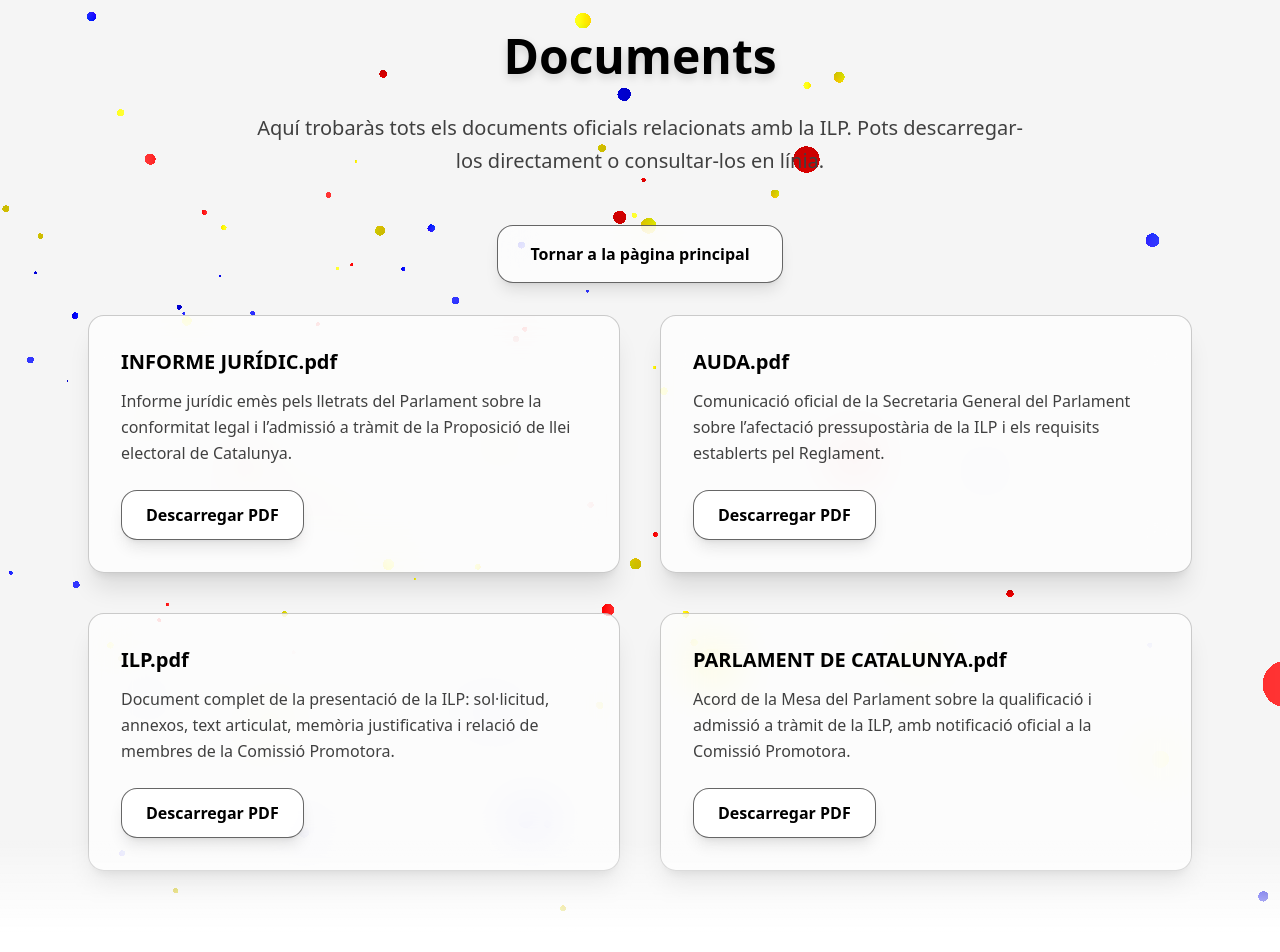
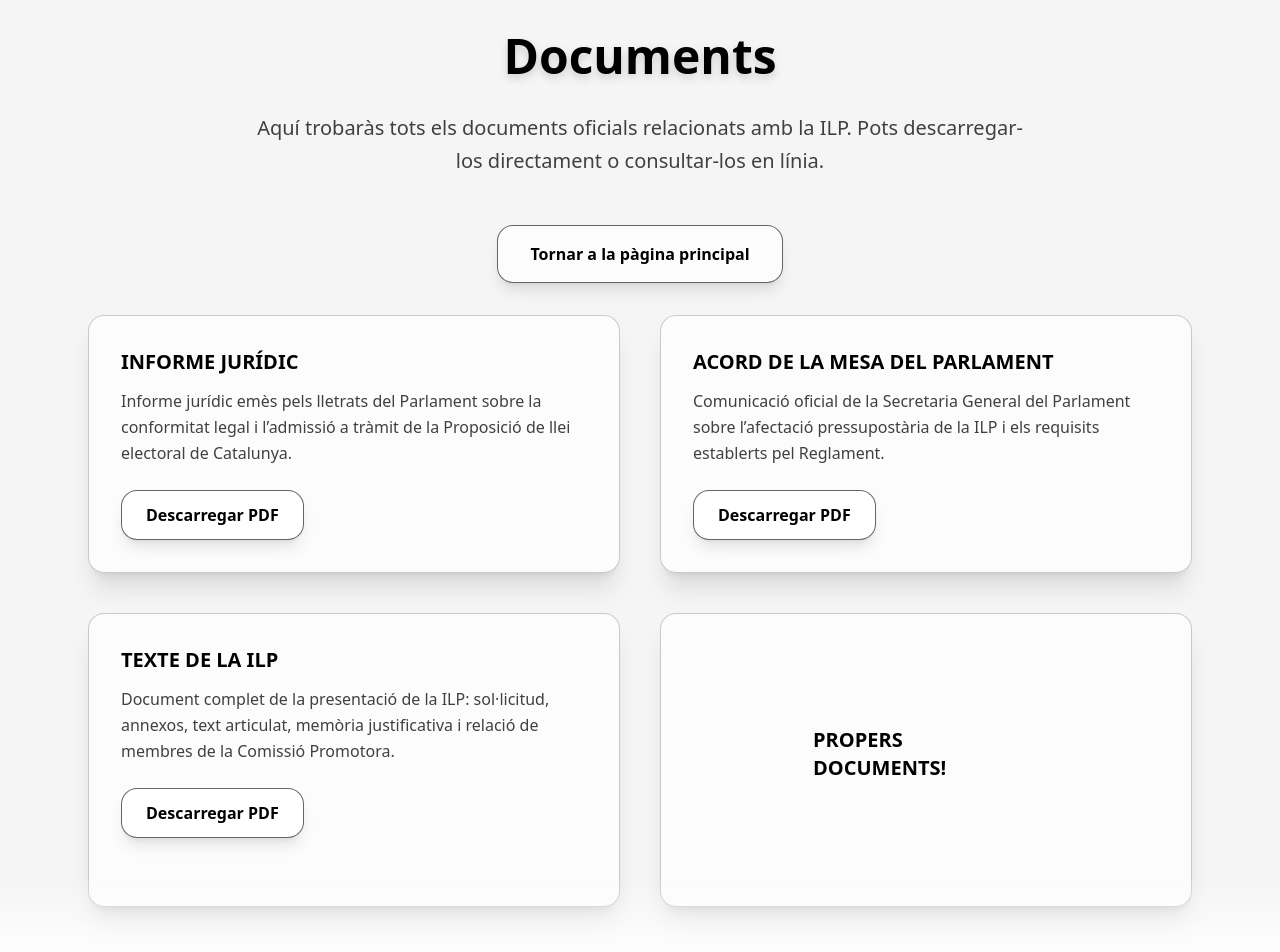
Before and after one commit to Eab0u/Catalan-Petition-Website, a React (Vite) app in the folder petition-site/: page /documents in a window 1280 px wide. Shown: the top 952 px of the page. Built offline with nearby package versions, Linux system fonts and the light colour scheme.

Commit message:
Award Changes

```diff
--- a/petition-site/package.json
+++ b/petition-site/package.json
@@ -16,7 +16,7 @@
     "@hookform/resolvers": "^5.2.1",
     "axios": "^1.11.0",
     "clsx": "^2.1.1",
-    "firebase": "^12.2.1",
+    "firebase": "^12.7.0",
     "gsap": "^3.13.0",
     "lenis": "^1.3.11",
     "lucide-react": "^0.545.0",
--- a/petition-site/src/App.tsx
+++ b/petition-site/src/App.tsx
@@ -55,20 +55,6 @@ function App() {
           dark:bg-black dark:text-white
         "
       >
-        {/* Particle background */}
-        <div className="absolute inset-0 z-0">
-          <Particles
-            particleColors={["#ff0000", "#ffee00", "#0004ff"]}
-            particleCount={300}
-            particleSpread={10}
-            speed={0.15}
-            particleBaseSize={300}
-            moveParticlesOnHover={true}
-            alphaParticles={false}
-            disableRotation={false}
-          />
-        </div>
-
         {/* Content + rotating text now share the same stable z-layer */}
         <div className="relative z-10 max-w-4xl px-6 flex flex-col items-center mt-30">
 
@@ -83,7 +69,7 @@ function App() {
                   "Dona suport a Catalunya!",
                 ]}
                 typingSpeed={60}
-                pauseDuration={2500}
+                pauseDuration={5000}
                 showCursor={true}
                 cursorCharacter="|"
                 className="whitespace-nowrap"
@@ -111,7 +97,7 @@ function App() {
             Signa la Petició
           </button>
 
-          <RotatingQA items={rotatingTexts} interval={5000} fadeDuration={500} />
+          <RotatingQA items={rotatingTexts} interval={7500} fadeDuration={500} />
         </div>
 
         {/* Bottom fade */}
@@ -456,7 +442,7 @@ function App() {
       <section
         id="FAQ"
         className="
-          relative scroll-mt-40
+          relative scroll-mt-24
           bg-white text-neutral-900
           dark:bg-black dark:text-white
         "
@@ -469,33 +455,30 @@ function App() {
           "
           style={{ minHeight: "80vh" }}
         >
-          {/* Left side: FAQ */}
-          <div className="flex flex-col justify-center items-center md:items-start md:pl-10 lg:pl-20">
+
+          <div className="md:col-span-2 flex justify-center w-full">
             <div className="w-full max-w-3xl">
               <Faqs />
             </div>
           </div>
-
-          {/* Right side: Contact card */}
-          <div className="flex justify-center md:justify-center items-center mb-10 sm:mb-0">
-            <ProfileCard
-              avatarUrl="/RahulPic.png"
-              miniAvatarUrl="/hq720.png"
-              iconUrl="/iconpattern.png"
-              grainUrl="/grain.png"
-              name="Rahul M-I"
-              title="Big Fella"
-              handle="Eab0u"
-              status="Online"
-              contactText="Contact"
-              onContactClick={() =>
-                alert("Lloc web properament! \nEmail: rahulm7411@gmail.com")
-              }
-            />
-          </div>
         </div>
       </section>
 
+      {/* Creator Info */}
+      <div className="w-full bg-black text-white py-10">
+        <div className="mx-auto max-w-8xl px-6 sm:px-10 md:px-20 text-center text-sm">
+          <p className="font-medium">Creat pel Rahul Manchanda Izquierdo</p>
+          <p className="opacity-80">Universitat de Maryland, College Park</p>
+          <p className="mt-1">
+            <a
+              href="mailto:rman7411@gmail.com"
+              className="opacity-80 hover:opacity-100 transition-opacity"
+            >
+              rman7411@gmail.com
+            </a>
+          </p>
+        </div>
+      </div>
     </>
   );
 }
--- a/petition-site/src/components/NavBar.tsx
+++ b/petition-site/src/components/NavBar.tsx
@@ -145,7 +145,7 @@ export default function NavBar() {
         </button>
       </div>
 
-      {/* ✅ Mobile Dropdown */}
+      {/* Mobile Dropdown */}
       {open && (
         <div
           id="mobile-dropdown"
--- a/petition-site/src/components/ThemeToggle.tsx
+++ b/petition-site/src/components/ThemeToggle.tsx
@@ -19,7 +19,7 @@ export default function ThemeToggle() {
         focus:outline-none focus-visible:ring-2 focus-visible:ring-blue-500
       "
     >
-      {isDark ? "☀️ Llum" : "🌙 Fosc"}
+      {isDark ? "☀️ Clar" : "🌙 Fosc"}
     </button>
   );
 }
--- a/petition-site/src/pages/Documents.tsx
+++ b/petition-site/src/pages/Documents.tsx
@@ -13,19 +13,6 @@ export default function Documents() {
         bg-neutral-100 dark:bg-black transition-colors duration-300
       "
     >
-      {/* Background Particles */}
-      <div className="absolute inset-0">
-        <Particles
-          particleColors={["#ff0000", "#ffee00", "#0004ff"]}
-          particleCount={250}
-          particleSpread={10}
-          speed={0.15}
-          particleBaseSize={300}
-          moveParticlesOnHover
-          alphaParticles={false}
-          disableRotation={false}
-        />
-      </div>
 
       <div className="relative z-10 max-w-6xl w-full px-6 pt-8 pb-16 space-y-8">
 
@@ -74,7 +61,7 @@ export default function Documents() {
               "
             >
               <h3 className="text-xl font-semibold mb-3 text-black dark:text-white">
-                INFORME JURÍDIC.pdf
+                INFORME JURÍDIC
               </h3>
 
               <p className="text-neutral-700 dark:text-gray-300 mb-6 leading-relaxed">
@@ -108,7 +95,7 @@ export default function Documents() {
               "
             >
               <h3 className="text-xl font-semibold mb-3 text-black dark:text-white">
-                AUDA.pdf
+                ACORD DE LA MESA DEL PARLAMENT
               </h3>
 
               <p className="text-neutral-700 dark:text-gray-300 mb-6 leading-relaxed">
@@ -142,7 +129,7 @@ export default function Documents() {
               "
             >
               <h3 className="text-xl font-semibold mb-3 text-black dark:text-white">
-                ILP.pdf
+                TEXTE DE LA ILP
               </h3>
 
               <p className="text-neutral-700 dark:text-gray-300 mb-6 leading-relaxed">
@@ -175,27 +162,9 @@ export default function Documents() {
                 transition-all duration-300
               "
             >
-              <h3 className="text-xl font-semibold mb-3 text-black dark:text-white">
-                PARLAMENT DE CATALUNYA.pdf
+              <h3 className="text-xl font-semibold mb-3 text-black px-30 py-20 dark:text-white">
+                PROPERS DOCUMENTS!
               </h3>
-
-              <p className="text-neutral-700 dark:text-gray-300 mb-6 leading-relaxed">
-                Acord de la Mesa del Parlament sobre la qualificació i admissió a tràmit de la ILP, amb notificació oficial a la Comissió Promotora.
-              </p>
-
-              <a
-                href="/docs/PARLAMENT DE CATALUNYA.pdf"
-                target="_blank"
-                rel="noopener noreferrer"
-                className="
-                  inline-block px-6 py-3 rounded-2xl font-semibold
-                  text-black dark:text-white border border-black/60 dark:border-white/30
-                  bg-white/70 dark:bg-white/10 backdrop-blur-xl shadow-lg
-                  transition-all duration-300 hover:scale-105 hover:bg-white/80 dark:hover:bg-white/20
-                "
-              >
-                Descarregar PDF
-              </a>
             </div>
           </AnimatedContent>
 
--- a/petition-site/src/pages/UnderConstruction.tsx
+++ b/petition-site/src/pages/UnderConstruction.tsx
@@ -13,18 +13,6 @@ export default function UnderConstruction() {
         bg-neutral-100 dark:bg-black transition-colors duration-300
       "
     >
-      <div className="absolute inset-0">
-        <Particles
-          particleColors={["#ff0000", "#ffee00", "#0004ff"]}
-          particleCount={250}
-          particleSpread={10}
-          speed={0.15}
-          particleBaseSize={300}
-          moveParticlesOnHover
-          alphaParticles={false}
-          disableRotation={false}
-        />
-      </div>
 
       <div className="relative z-10 max-w-3xl px-6">
         <AnimatedContent distance={60} direction="vertical" duration={1}>
```
Also changed, not shown: 1 other file (tests, documents, lock files or other folders).
